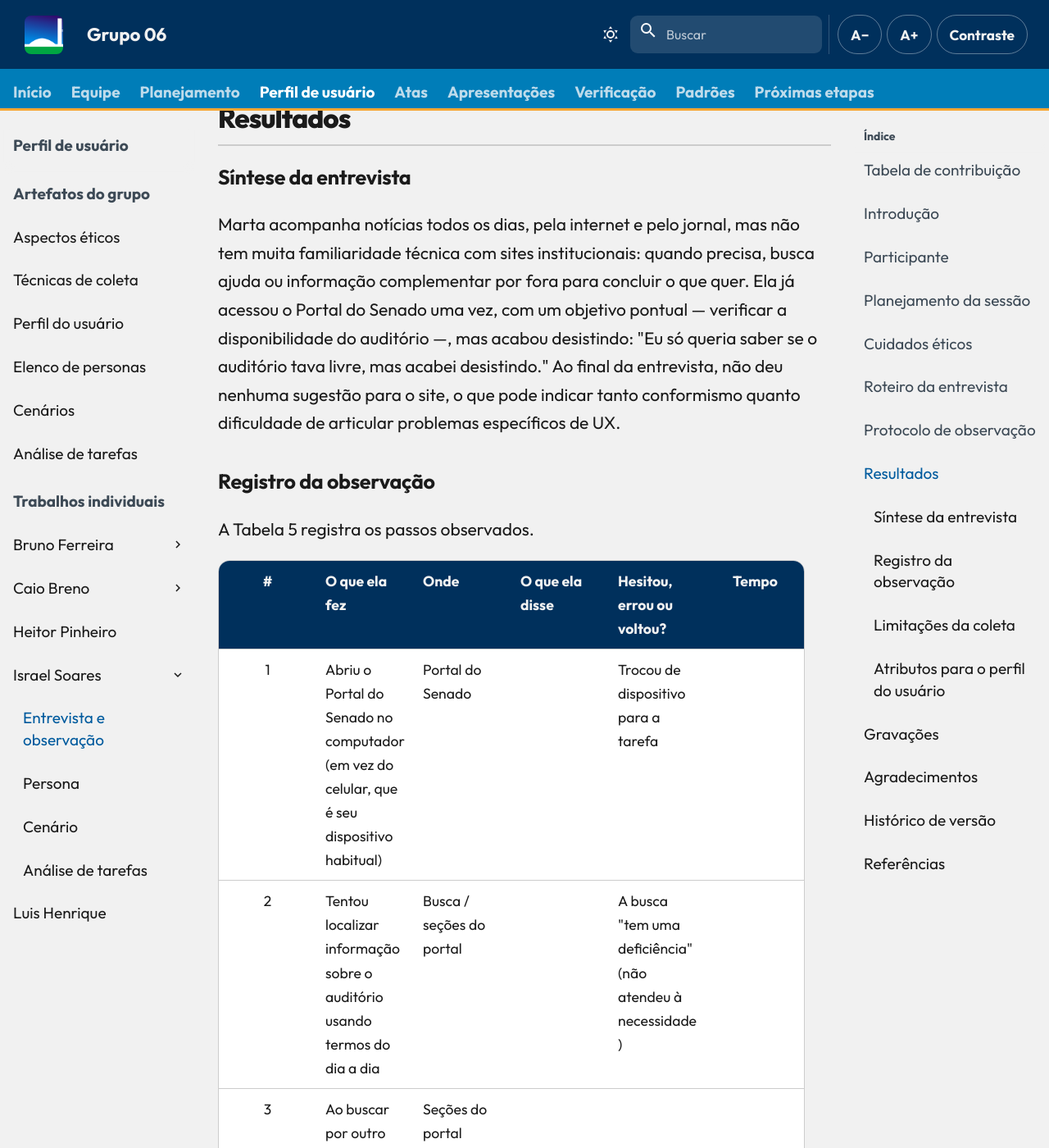
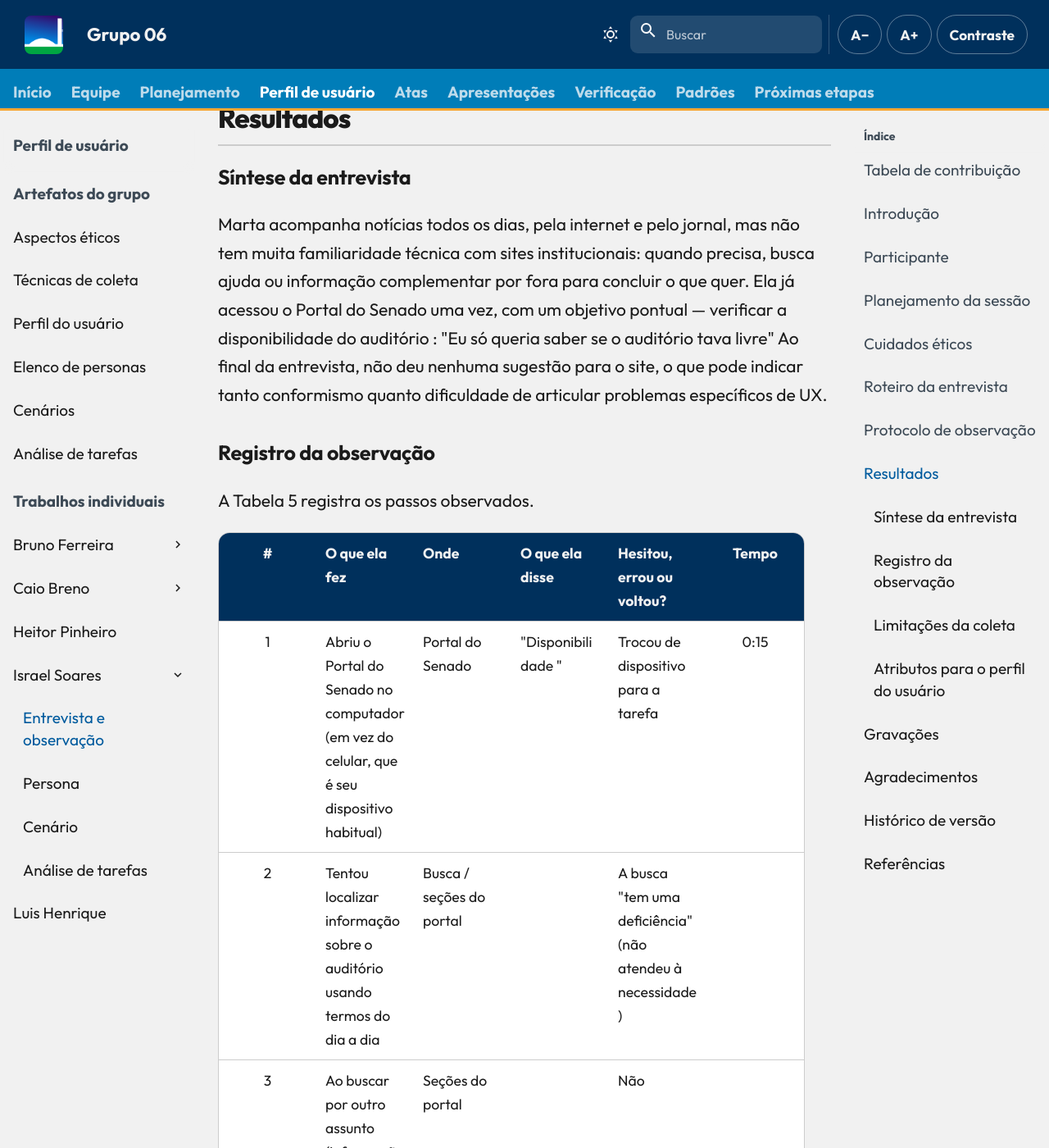
Before and after one commit to Interacao-Humano-Computador/2026.2-Grupo06, an MkDocs documentation site: the page built from docs/entrega-2/individual/israel/entrevista-observacao.md, in a window 1280 px wide and 1400 px high, scrolled down 5959 px. Shown: the whole window at 82% size. Built offline with MkDocs 1.6.1 and Material for MkDocs 9.7.7, drawn with Linux system fonts in a browser that asks for light colours; comment, search, counter and statistics services are not loaded; some of the changed text lies outside the part shown.

Commit message:
fix:correções de arquivos individuais

```diff
--- a/docs/entrega-2/individual/israel/entrevista-observacao.md
+++ b/docs/entrega-2/individual/israel/entrevista-observacao.md
@@ -94,7 +94,7 @@ A participante foi convidada a, usando o computador, tentar verificar se o audit
 
 ### Síntese da entrevista
 
-Marta acompanha notícias todos os dias, pela internet e pelo jornal, mas não tem muita familiaridade técnica com sites institucionais: quando precisa, busca ajuda ou informação complementar por fora para concluir o que quer. Ela já acessou o Portal do Senado uma vez, com um objetivo pontual — verificar a disponibilidade do auditório —, mas acabou desistindo: "Eu só queria saber se o auditório tava livre, mas acabei desistindo." Ao final da entrevista, não deu nenhuma sugestão para o site, o que pode indicar tanto conformismo quanto dificuldade de articular problemas específicos de UX.
+Marta acompanha notícias todos os dias, pela internet e pelo jornal, mas não tem muita familiaridade técnica com sites institucionais: quando precisa, busca ajuda ou informação complementar por fora para concluir o que quer. Ela já acessou o Portal do Senado uma vez, com um objetivo pontual — verificar a disponibilidade do auditório : "Eu só queria saber se o auditório tava livre" Ao final da entrevista, não deu nenhuma sugestão para o site, o que pode indicar tanto conformismo quanto dificuldade de articular problemas específicos de UX.
 
 ### Registro da observação
 
@@ -102,9 +102,9 @@ A Tabela 5 registra os passos observados.
 
 | # | O que ela fez | Onde | O que ela disse | Hesitou, errou ou voltou? | Tempo |
 | :---: | --- | --- | --- | --- | :---: |
-| 1 | Abriu o Portal do Senado no computador (em vez do celular, que é seu dispositivo habitual) | Portal do Senado | | Trocou de dispositivo para a tarefa | |
+| 1 | Abriu o Portal do Senado no computador (em vez do celular, que é seu dispositivo habitual) | Portal do Senado |"Disponibilidade "| Trocou de dispositivo para a tarefa | 0:15 |
 | 2 | Tentou localizar informação sobre o auditório usando termos do dia a dia | Busca / seções do portal | | A busca "tem uma deficiência" (não atendeu à necessidade) | |
-| 3 | Ao buscar por outro assunto (informação sobre um senador), procurou pelas seções "senador" e "transparência" — não usou termos técnicos como "matéria" ou "tramitação" | Seções do portal | | | |
+| 3 | Ao buscar por outro assunto (informação sobre um senador), procurou pelas seções "senador" e "transparência" — não usou termos técnicos como "matéria" ou "tramitação" | Seções do portal | | Não | |
 | 4 | Não encontrou uma resposta clara sobre a disponibilidade do auditório e desistiu da tarefa | Portal do Senado | "Eu só queria saber se o auditório tava livre" | Realizado | |
 
 <p class="caption">Tabela 5 — Registro da observação.</p>
```
Also changed, not shown: other parts of docs/entrega-2/individual/israel/entrevista-observacao.md (+11 -11 lines), docs/entrega-2/individual/israel/analise-tarefas.md (+2 -2 lines), docs/entrega-2/individual/israel/cenario.md (+1 -1 lines), docs/entrega-2/individual/israel/persona.md (+1 -1 lines).
